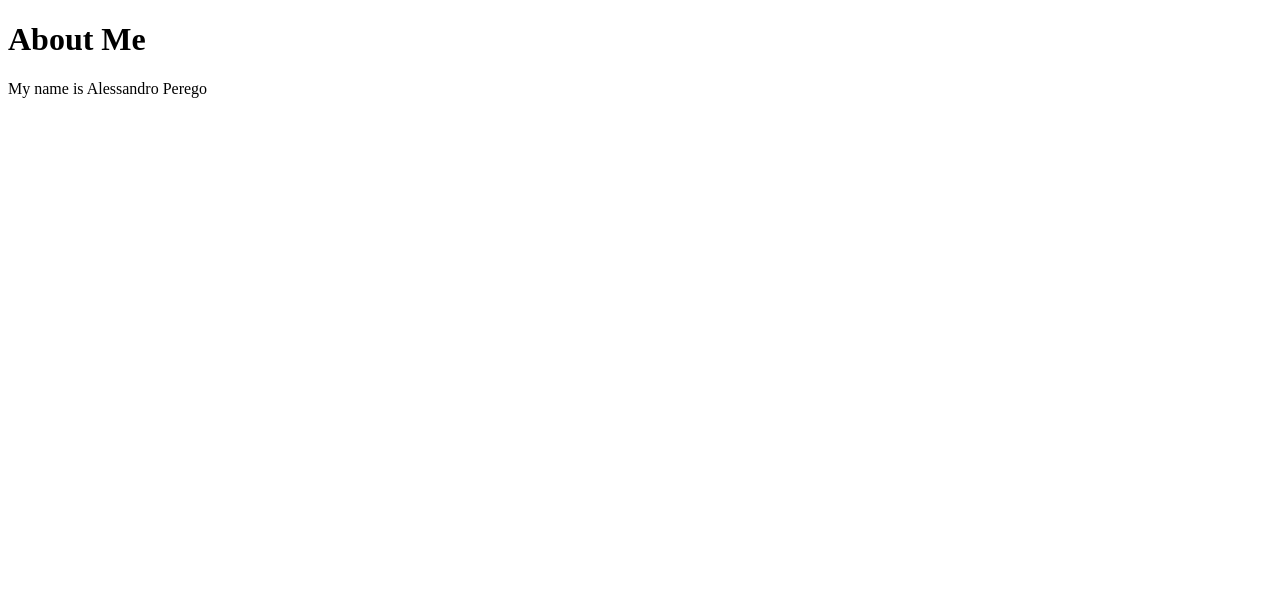
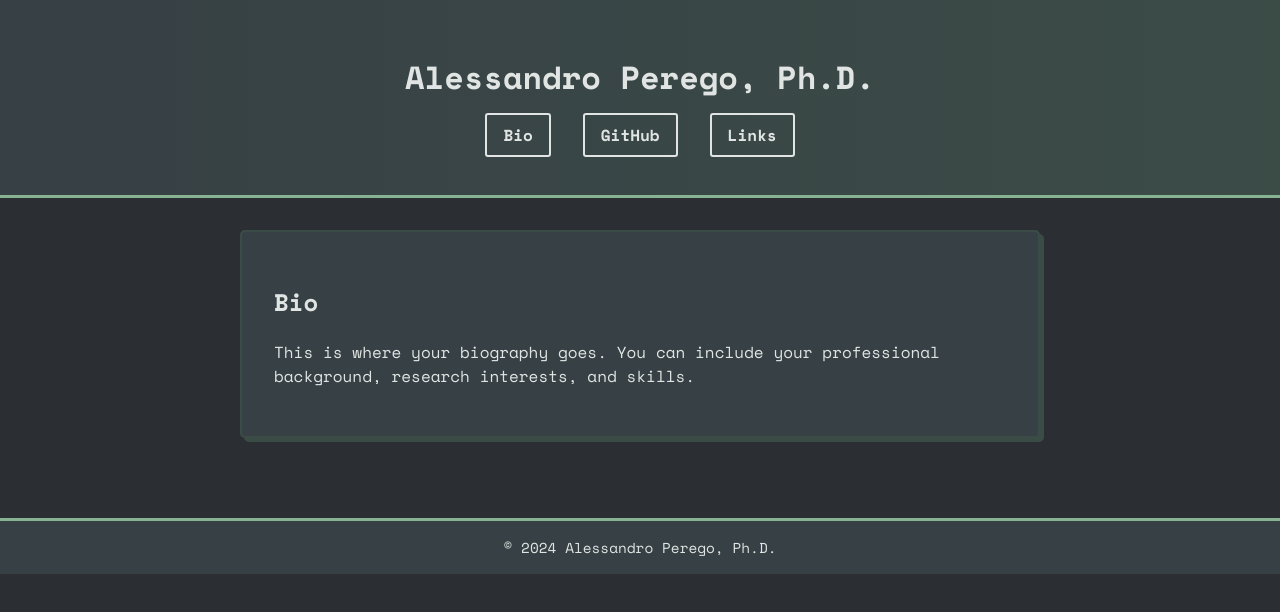
Before and after one commit to aperego/personal_website, a plain HTML site: page index.html in a window 1280 px wide. Drawn offline with nearby package versions, Linux system fonts and the light colour scheme.

Commit message:
Started styling the website

```diff
--- a/index.html
+++ b/index.html
@@ -1,9 +1,43 @@
 <!DOCTYPE html>
-<html>
-    <title> About me</title>
+<html lang="en">
+<head>
+    <meta charset="UTF-8">
+    <meta name="viewport" content="width=device-width, initial-scale=1.0">
+    <title>Alessandro Perego, Ph.D.</title>
+    <link rel="stylesheet" href="styles.css">
 </head>
 <body>
-    <h1>About Me</h1>
-    <p>My name is Alessandro Perego</p>
+    <header>
+        <h1>Alessandro Perego, Ph.D.</h1>
+        <nav>
+            <ul>
+                <li><a href="#" class="tab-link" data-tab="bio">Bio</a></li>
+                <li><a href="#" class="tab-link" data-tab="github">GitHub</a></li>
+                <li><a href="#" class="tab-link" data-tab="links">Links</a></li>
+            </ul>
+        </nav>
+    </header>
+    <main>
+        <section id="bio" class="tab-content">
+            <h2>Bio</h2>
+            <p>This is where your biography goes. You can include your professional background, research interests, and skills.</p>
+        </section>
+        <section id="github" class="tab-content hidden">
+            <h2>GitHub Repositories</h2>
+            <p>List of GitHub repositories will appear here.</p>
+        </section>
+        <section id="links" class="tab-content hidden">
+            <h2>Links</h2>
+            <ul>
+                <li><a href="https://www.linkedin.com/in/alessandro-perego-ph-d-aa61baa2/" target="_blank">LinkedIn</a></li>
+                <li><a href="https://scholar.google.com/citations?user=hEt0jeAAAAAJ&hl=en" target="_blank">Google Scholar</a></li>
+                <li><a href="https://github.com/aperego" target="_blank">GitHub</a></li>
+            </ul>
+        </section>
+    </main>
+    <footer>
+        <p>© 2024 Alessandro Perego, Ph.D.</p>
+    </footer>
+    <script src="script.js"></script>
 </body>
 </html>
--- a/script.js
+++ b/script.js
@@ -0,0 +1,23 @@
+document.addEventListener("DOMContentLoaded", () => {
+    const tabs = document.querySelectorAll(".tab-link");
+    const tabContents = document.querySelectorAll(".tab-content");
+
+    tabs.forEach(tab => {
+        tab.addEventListener("click", event => {
+            event.preventDefault();
+
+            // Hide all tab contents
+            tabContents.forEach(content => content.classList.add("hidden"));
+
+            // Remove active class from all tabs
+            tabs.forEach(t => t.classList.remove("active"));
+
+            // Show the clicked tab's content
+            const targetTab = event.target.dataset.tab;
+            document.getElementById(targetTab).classList.remove("hidden");
+
+            // Add active class to the clicked tab
+            event.target.classList.add("active");
+        });
+    });
+});
--- a/styles.css
+++ b/styles.css
@@ -0,0 +1,78 @@
+/* General Styles */
+@import url('https://fonts.googleapis.com/css2?family=Space+Mono:wght@400;700&display=swap');
+
+body {
+    font-family: 'Space Mono', monospace; /* Minimalist and brutalist font */
+    background-color: #2b2f33; /* Green-gray, moody background */
+    color: #e0e5e3; /* Light gray-green text for readability */
+    margin: 0;
+    padding: 0;
+}
+
+header {
+    text-align: center;
+    padding: 2rem;
+    background: linear-gradient(90deg, #374045, #3b4c47); /* Subtle green-gray gradient */
+    color: #e0e5e3; /* Light text */
+    border-bottom: 3px solid #88b392; /* Green accent */
+}
+
+nav ul {
+    list-style: none;
+    padding: 0;
+    margin: 1rem 0;
+    display: flex;
+    justify-content: center;
+    gap: 2rem;
+}
+
+nav ul li {
+    margin: 0;
+}
+
+nav ul li a {
+    text-decoration: none;
+    color: #e0e5e3;
+    font-weight: bold;
+    padding: 0.5rem 1rem;
+    border: 2px solid #e0e5e3;
+    transition: background-color 0.3s ease, color 0.3s ease;
+    border-radius: 3px;
+}
+
+nav ul li a:hover {
+    background-color: #88b392; /* Green accent hover */
+    color: #2b2f33; /* Match background for contrast */
+}
+
+main {
+    padding: 2rem;
+    max-width: 800px;
+    margin: 0 auto;
+}
+
+section {
+    margin-bottom: 3rem;
+    padding: 2rem;
+    border: 2px solid #3b4c47; /* Green-gray border */
+    background: #374045; /* Darker green-gray section background */
+    box-shadow: 4px 4px 0 #3b4c47; /* Subtle shadow */
+    border-radius: 5px; /* Slight rounding */
+}
+
+section.hidden {
+    display: none;
+}
+
+footer {
+    text-align: center;
+    padding: 1rem;
+    background: #374045; /* Footer matches sections */
+    color: #e0e5e3;
+    font-size: 0.9rem;
+    border-top: 3px solid #88b392; /* Accent color */
+}
+
+footer p {
+    margin: 0;
+}
```
